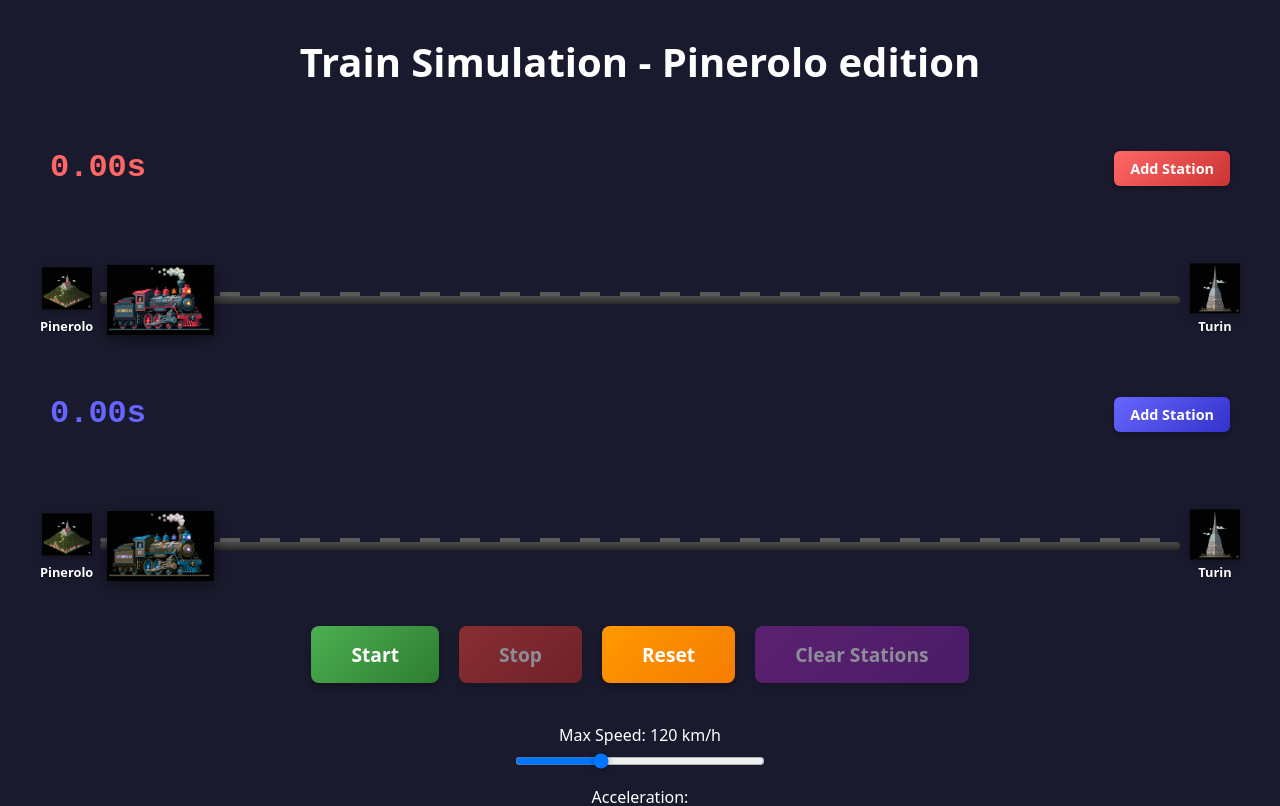
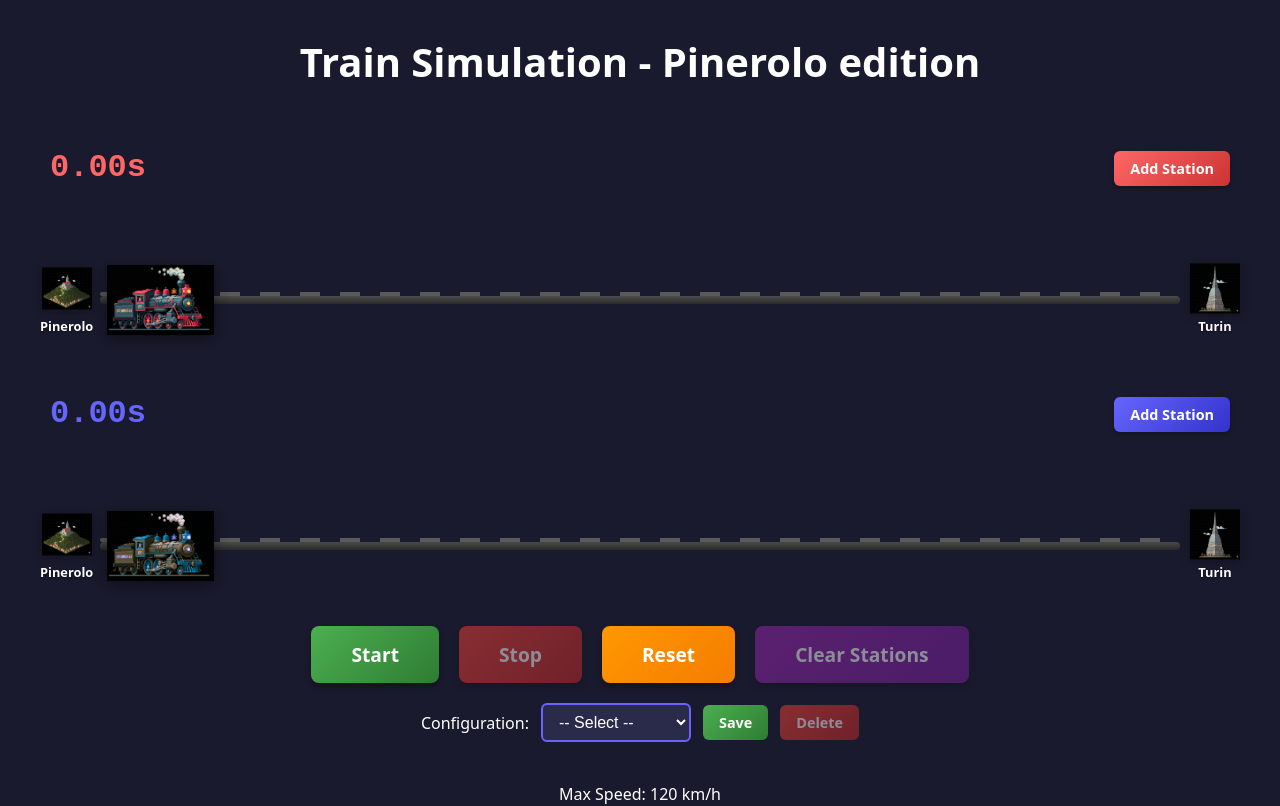
Before and after one commit to GiacomoRobino/train-simulation, a React (Vite) app: page / in a window 1280 px wide. Shown: the top 806 px of the page. Built offline with nearby package versions, Linux system fonts and the light colour scheme.

Commit message:
added configuration manager

```diff
--- a/src/App.css
+++ b/src/App.css
@@ -516,3 +516,59 @@ h1 {
 .clear-btn {
   background: linear-gradient(135deg, #9c27b0, #7b1fa2);
 }
+
+.config-container {
+  margin-top: 20px;
+  display: flex;
+  align-items: center;
+  gap: 12px;
+}
+
+.config-container label {
+  color: #ffffff;
+  font-size: 1rem;
+}
+
+.config-select {
+  padding: 8px 12px;
+  font-size: 1rem;
+  border: 2px solid #6c63ff;
+  border-radius: 6px;
+  background: #2a2a4a;
+  color: #ffffff;
+  cursor: pointer;
+  min-width: 150px;
+}
+
+.config-select:disabled {
+  opacity: 0.5;
+  cursor: not-allowed;
+}
+
+.config-btn {
+  padding: 8px 16px;
+  font-size: 0.9rem;
+  font-weight: bold;
+  border: none;
+  border-radius: 6px;
+  cursor: pointer;
+  transition: all 0.2s ease;
+  color: white;
+}
+
+.config-btn:hover:not(:disabled) {
+  transform: translateY(-1px);
+}
+
+.config-btn:disabled {
+  opacity: 0.5;
+  cursor: not-allowed;
+}
+
+.save-config-btn {
+  background: linear-gradient(135deg, #4CAF50, #2E7D32);
+}
+
+.delete-config-btn {
+  background: linear-gradient(135deg, #f44336, #c62828);
+}
--- a/src/App.jsx
+++ b/src/App.jsx
@@ -36,6 +36,17 @@ function App() {
   // Dragging state
   const [draggingStation, setDraggingStation] = useState(null)
 
+  // Configuration management
+  const [savedConfigs, setSavedConfigs] = useState(() => {
+    try {
+      const saved = localStorage.getItem('savedConfigs')
+      return saved ? JSON.parse(saved) : []
+    } catch {
+      return []
+    }
+  })
+  const [selectedConfig, setSelectedConfig] = useState('')
+
   const animationRef = useRef(null)
   const lastTimeRef = useRef(null)
   const startTimeRef = useRef(null)
@@ -63,6 +74,57 @@ function App() {
   })
 
   const TRAIN_WIDTH = 120
+
+  // Save configurations list to localStorage
+  useEffect(() => {
+    localStorage.setItem('savedConfigs', JSON.stringify(savedConfigs))
+  }, [savedConfigs])
+
+  const handleSaveConfig = () => {
+    const name = prompt('Enter configuration name:')
+    if (!name || !name.trim()) return
+
+    const newConfig = {
+      name: name.trim(),
+      redStations: redStations,
+      blueStations: blueStations,
+      redStationCount: redStationCount,
+      blueStationCount: blueStationCount
+    }
+
+    setSavedConfigs(prev => {
+      // Replace if name exists, otherwise add
+      const existing = prev.findIndex(c => c.name === name.trim())
+      if (existing >= 0) {
+        const updated = [...prev]
+        updated[existing] = newConfig
+        return updated
+      }
+      return [...prev, newConfig]
+    })
+    setSelectedConfig(name.trim())
+  }
+
+  const handleLoadConfig = (configName) => {
+    setSelectedConfig(configName)
+    if (!configName) return
+
+    const config = savedConfigs.find(c => c.name === configName)
+    if (config) {
+      setRedStations(config.redStations)
+      setBlueStations(config.blueStations)
+      setRedStationCount(config.redStationCount)
+      setBlueStationCount(config.blueStationCount)
+    }
+  }
+
+  const handleDeleteConfig = () => {
+    if (!selectedConfig) return
+    if (!confirm(`Delete configuration "${selectedConfig}"?`)) return
+
+    setSavedConfigs(prev => prev.filter(c => c.name !== selectedConfig))
+    setSelectedConfig('')
+  }
 
   const updateTrain = (state, stations, trackWidth, deltaTime, maxSpd, accel, stopDuration) => {
     const newState = { ...state, passedStations: new Set(state.passedStations) }
@@ -585,6 +647,35 @@ function App() {
         </button>
       </div>
 
+      <div className="config-container">
+        <label>Configuration:</label>
+        <select
+          value={selectedConfig}
+          onChange={(e) => handleLoadConfig(e.target.value)}
+          disabled={simulationStarted}
+          className="config-select"
+        >
+          <option value="">-- Select --</option>
+          {savedConfigs.map(config => (
+            <option key={config.name} value={config.name}>{config.name}</option>
+          ))}
+        </select>
+        <button
+          onClick={handleSaveConfig}
+          className="config-btn save-config-btn"
+          disabled={simulationStarted}
+        >
+          Save
+        </button>
+        <button
+          onClick={handleDeleteConfig}
+          className="config-btn delete-config-btn"
+          disabled={simulationStarted || !selectedConfig}
+        >
+          Delete
+        </button>
+      </div>
+
       <div className="sliders-container">
         <div className="slider-group">
           <label>Max Speed: {maxSpeed} km/h</label>
```
